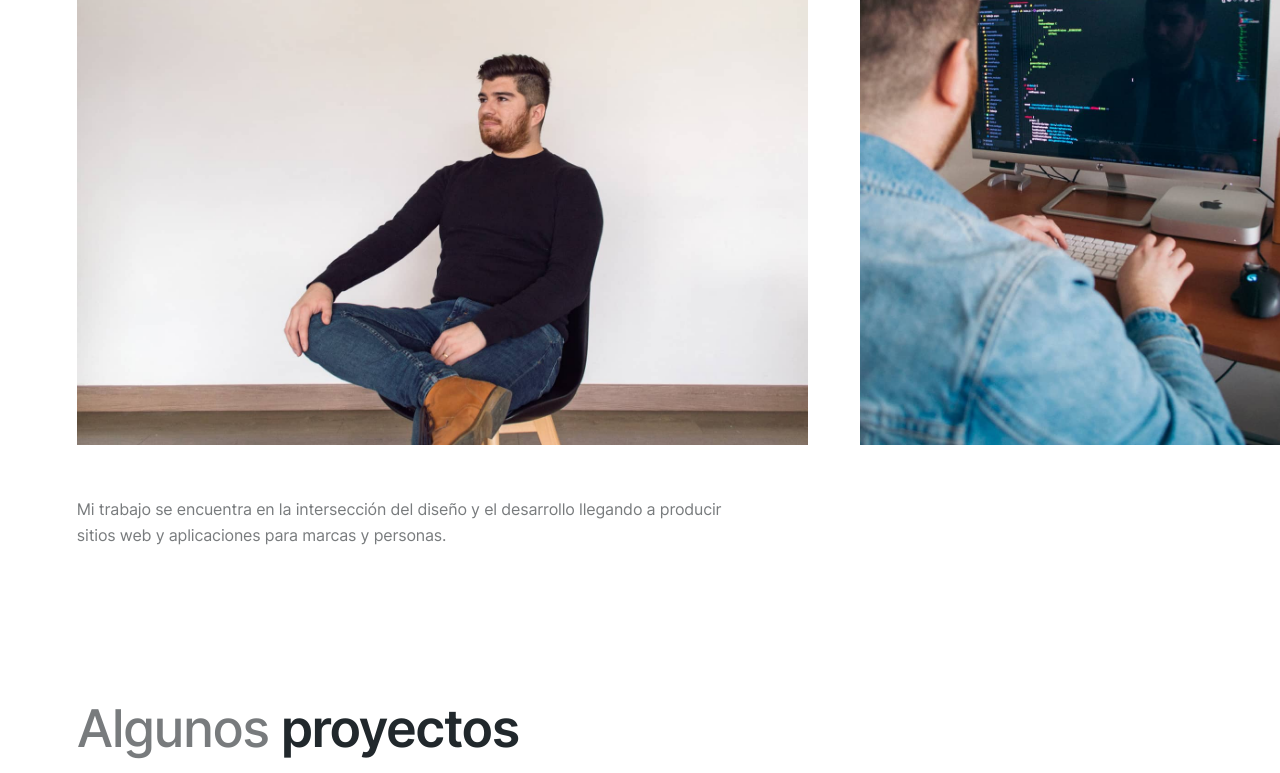
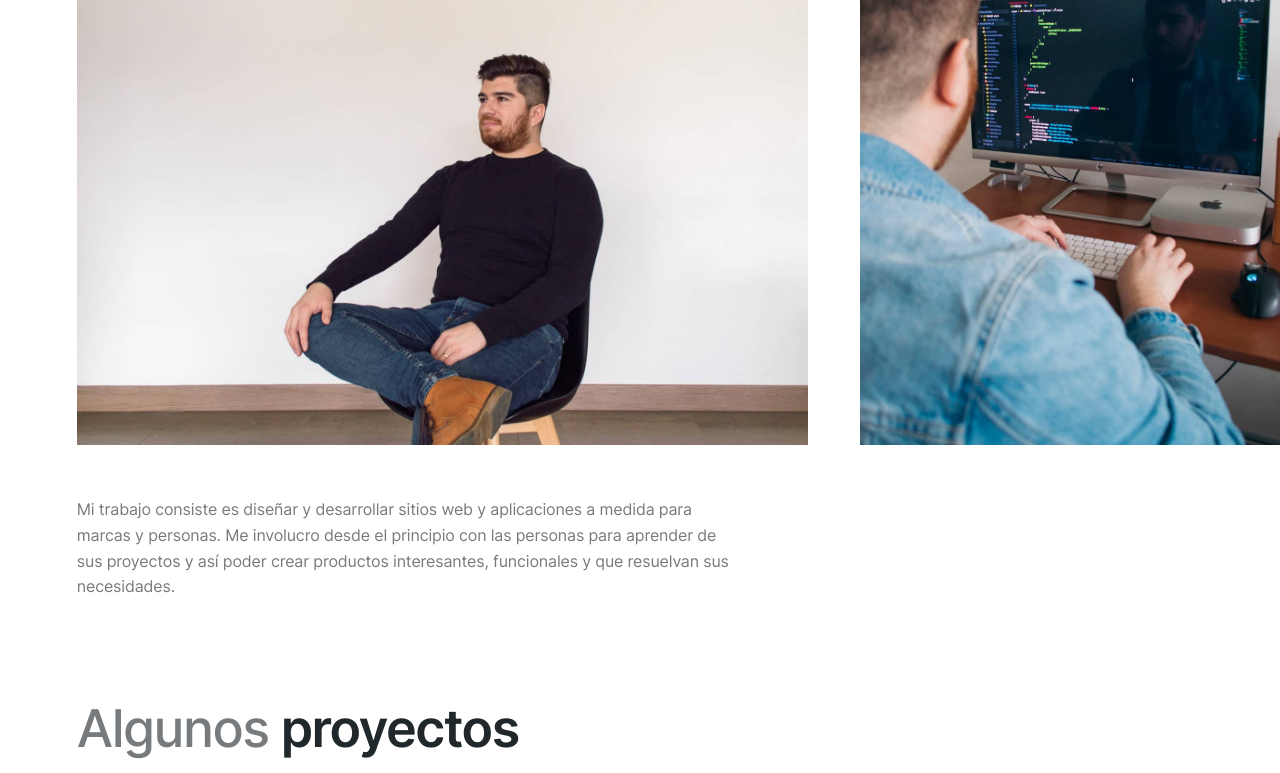
Before and after one commit to dandelior/juanberrios-21, a Next.js app: page / in a window 1280 px wide. Shown: the part 726-1499 px from the top of the page. Built offline with nearby package versions, Linux system fonts and the light colour scheme.

Commit message:
Cambio de descripción en home

```diff
--- a/pages/index.js
+++ b/pages/index.js
@@ -45,7 +45,10 @@ export default function Home({ posts }) {
             </div>
             <div className={PresentationStyles.space}>
               <p>
-                Mi trabajo se encuentra en la intersección del diseño y el desarrollo llegando a producir sitios web y aplicaciones para marcas y personas.
+                Mi trabajo consiste es diseñar y desarrollar sitios web y aplicaciones a medida para marcas
+                y personas.
+                Me involucro desde el principio con las personas para aprender de sus proyectos y así poder
+                crear productos interesantes, funcionales y que resuelvan sus necesidades.
               </p>
             </div>
           </div>
```
